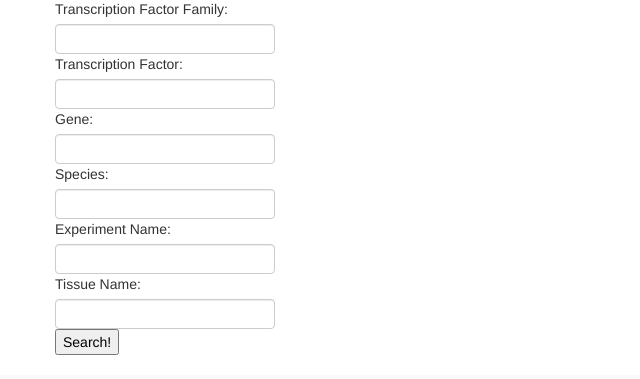
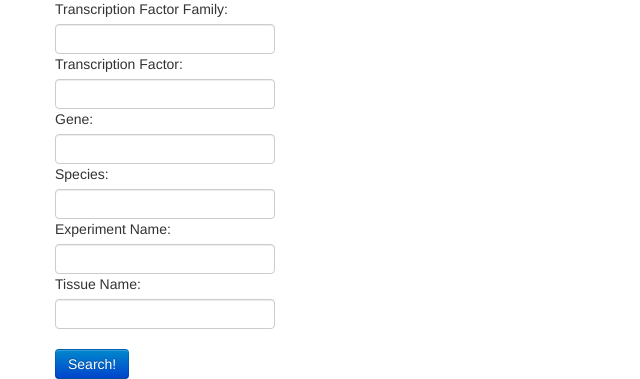
Before and after one commit to tmushayahama/tftarget, a Django app: page / in a window 1280 px wide. Shown: the part 442-821 px from the top of the page, without its empty margins (0-640 px from the left). Before the commit the page ends 797 px from the top, so only its background shows below. Run offline with Django 3.2, Linux system fonts and the light colour scheme; some libraries are stand-ins or nearby versions.

Commit message:
Changed search button

```diff
--- a/templates/search.html
+++ b/templates/search.html
@@ -18,11 +18,9 @@
   <br>
   <form id="search_form" class="form-horizontal">
     {% csrf_token %}
-    {{ form|as_uni_form }}
-    <div class="buttonHolder">
-      <input id="search_button" type="button" class="button" value="{% trans "Search!" %}" />
-    </div>
+    {{ form }}
   </form>
+  <a id="search_button" class="btn btn-primary btn-medium">Search!</a>
 
   <div id="search_results">
   </div>
```
